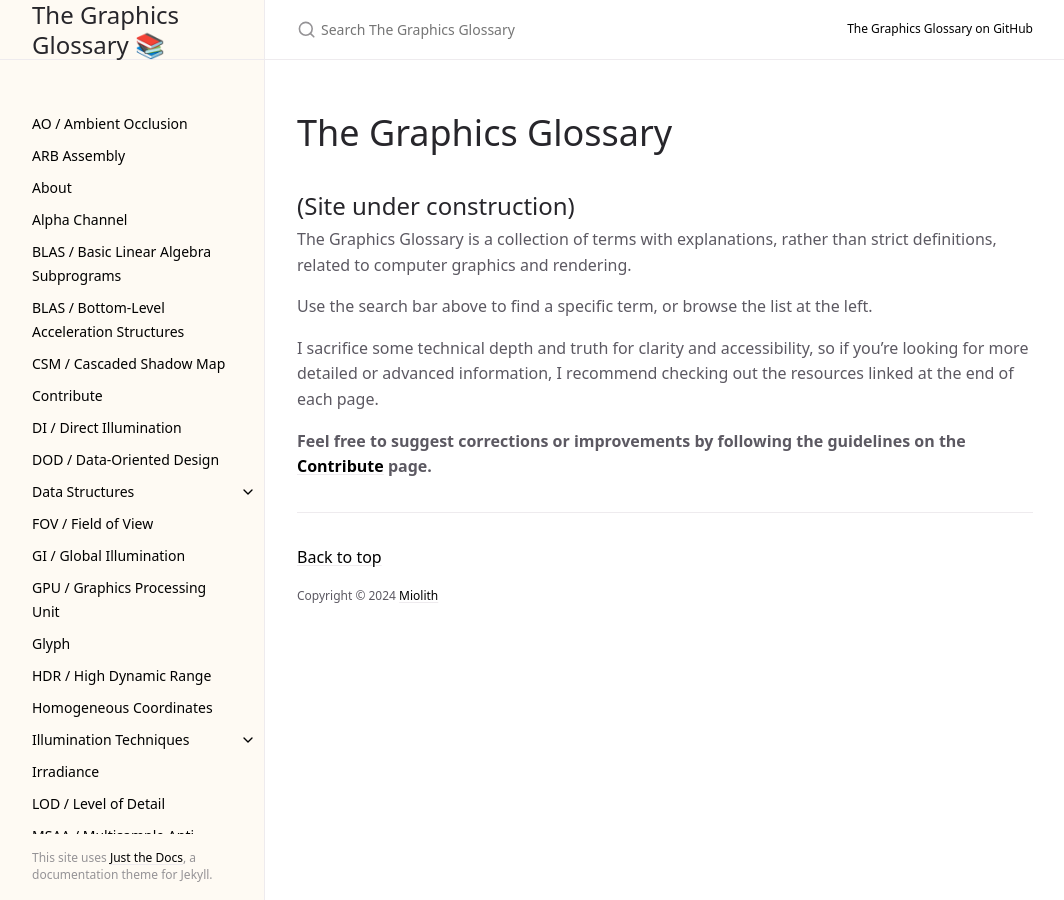
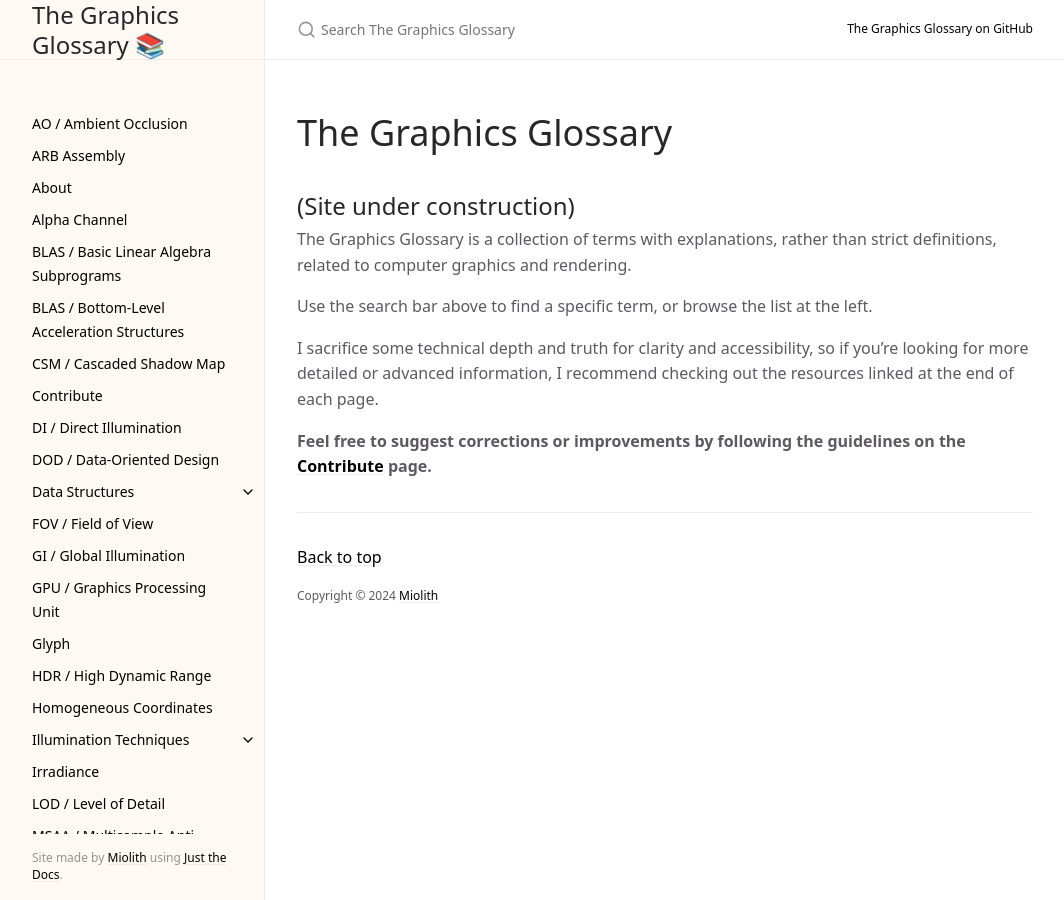
Before and after one commit to GraphicsGlossary/graphicsglossary.github.io, a Jekyll site: the page built from index.md, in a window 1280 px wide. Shown: the whole page, without its empty margins (107-1171 px from the left). Built offline with Jekyll 4.4.1, drawn with Linux system fonts in a browser that asks for light colours; cached includes are drawn as plain includes.

Commit message:
update sidebar bottom message

```diff
--- a/_includes/components/sidebar.html
+++ b/_includes/components/sidebar.html
@@ -26,7 +26,8 @@
     {{ nav_footer_custom }}
   {% else %}
     <footer class="site-footer">
-      This site uses <a href="https://github.com/just-the-docs/just-the-docs">Just the Docs</a>, a documentation theme for Jekyll.
+      Site made by <a target="_blank" href="https://x.com/Miolith_">Miolith</a>
+      using <a  target="_blank" href="https://github.com/just-the-docs/just-the-docs">Just the Docs</a>.
     </footer>
   {% endif %}
 </div>
```
